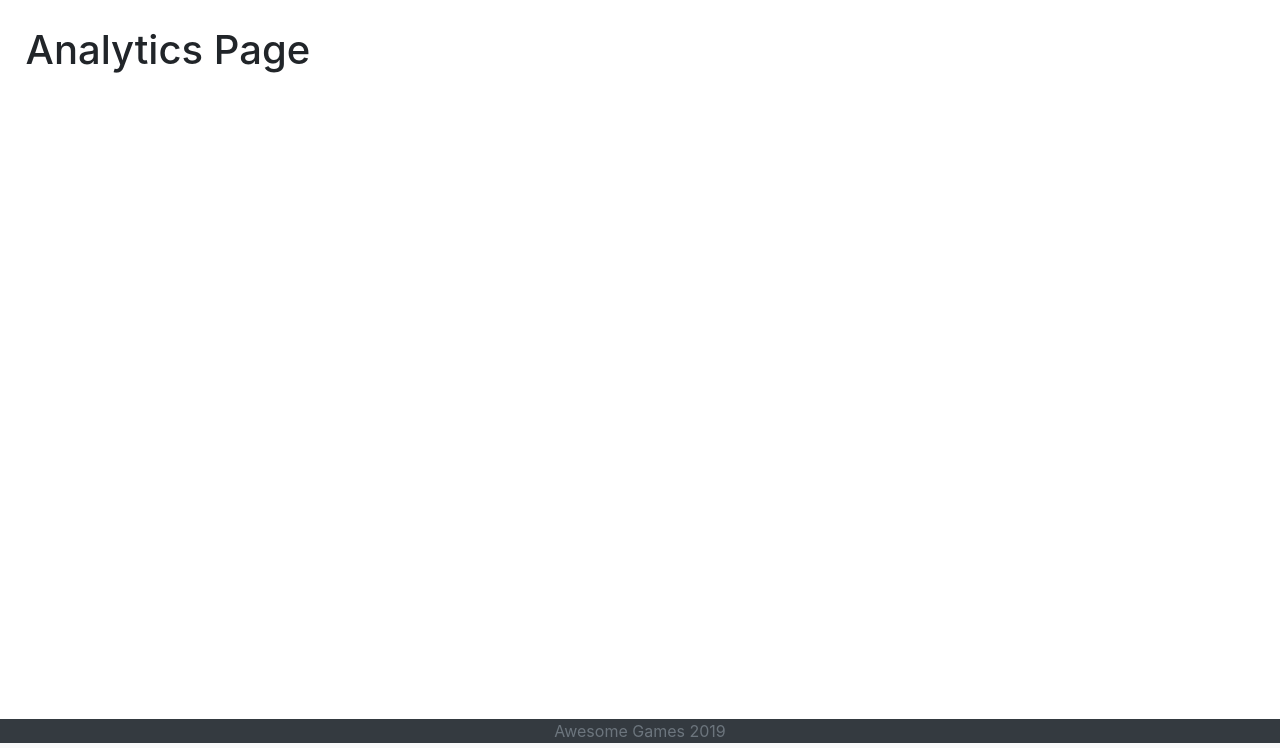
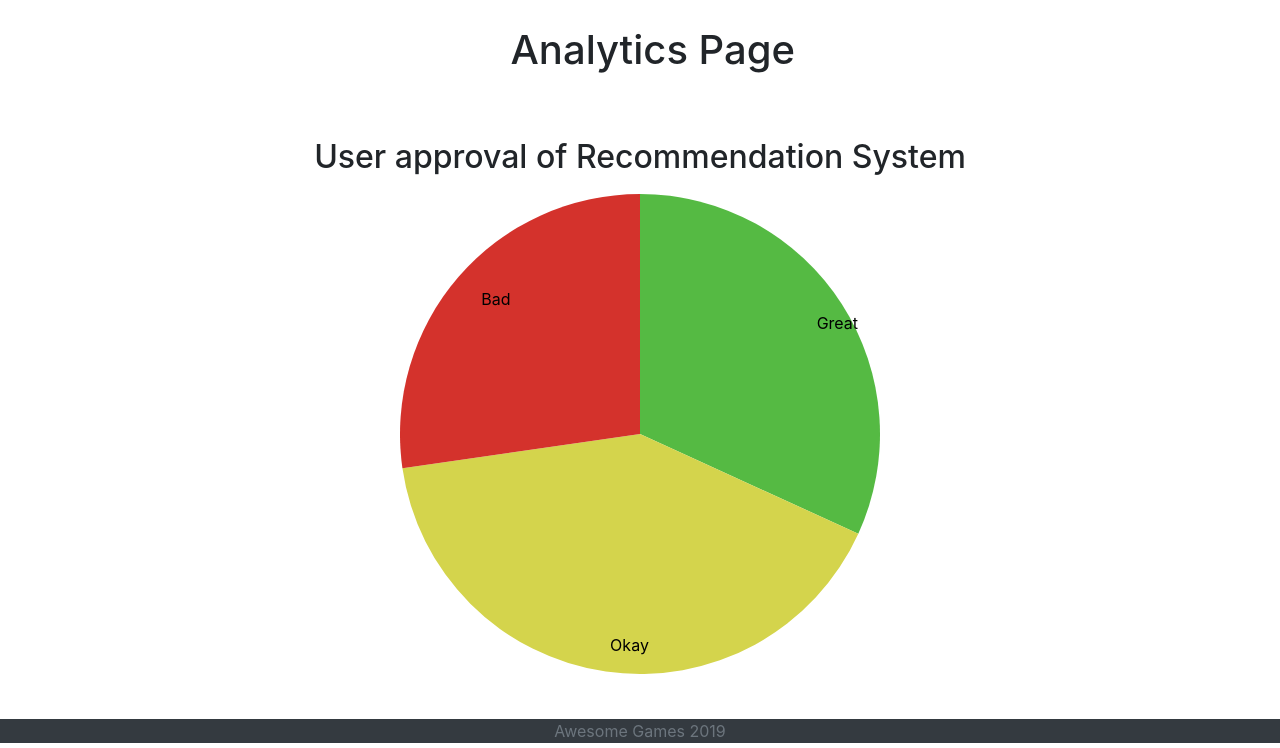
Before and after one commit to silviudev/recommender_system_capstone, a Flask app: page /analytics in a window 1280 px wide. Shown: the part 57-805 px from the top of the page. Run offline with Flask 2, Linux system fonts and the light colour scheme; a user stored in the database is signed in; data comes from the database, SQL or seed files in the repository; both versions use the stored data as it was after the commit; some libraries are stand-ins or nearby versions.

Commit message:
Recommender system opinion pie chart on analytics page complete

```diff
--- a/recommender_app.py
+++ b/recommender_app.py
@@ -98,7 +98,9 @@ def analytics():
     if(not current_user.is_authenticated or current_user.type != 'Manager'):
         flash("Access denied-only Manager accounts can access this page", 'danger')
         return redirect(url_for('home'))
-    return render_template("analytics.html")
+    feedback = dict(user_db_conn.execute("SELECT Opinion, count(*) FROM RecommenderOpinions GROUP BY opinion").fetchall())
+    #json_feedback = jsonify(feedback)
+    return render_template("analytics.html", opinions=feedback)
 
 #ACCOUNT PAGE ROUTE
 @app.route("/account")
--- a/static/styles/recommender.css
+++ b/static/styles/recommender.css
@@ -60,3 +60,7 @@
 #rec-vis{
   margin-bottom: 7%;
 }
+
+#rec-feedback-pie{
+    margin-bottom: 5%;
+}
--- a/templates/analytics.html
+++ b/templates/analytics.html
@@ -1,4 +1,57 @@
 {% extends "layout.html" %}
 {% block content %}
-    <h1>Analytics Page</h1>
+    <h1 class="text-center">Analytics Page</h1>
+    <h2 class="text-center underline">User approval of Recommendation System</h2>
+    <div class="container text-center" id="rec-feedback-pie"></div>
+
+<script type="text/javascript">
+  var op = {{ opinions | tojson }}
+
+  var data = [
+    {"label": "Great", "value": op["3"]},
+    {"label": "Okay", "value": op["2"]},
+    {"label": "Bad", "value": op["1"]},
+   ]
+
+  var width = 960,
+      height = 500,
+      radius = Math.min(width, height) / 2;
+
+  var color = d3.scaleOrdinal()
+      .range(["#55ba43", "#d4d44c", "#d4322c"]);
+
+  var arc = d3.arc()
+      .outerRadius(radius - 10)
+      .innerRadius(0);
+
+  var labelArc = d3.arc()
+      .outerRadius(radius - 40)
+      .innerRadius(radius - 40);
+
+  var pie = d3.pie()
+      .sort(null)
+      .value(function(d) { return d.value; });
+
+  var svg = d3.select("#rec-feedback-pie").append("svg")
+      .attr("width", width)
+      .attr("height", height)
+    .append("g")
+      .attr("transform", "translate(" + width / 2 + "," + height / 2 + ")");
+
+    var g = svg.selectAll(".arc")
+        .data(pie(data))
+      .enter().append("g")
+        .attr("class", "arc");
+
+    g.append("path")
+        .attr("d", arc)
+        .style("fill", function(d) { return color(d.value); });
+
+    g.append("text")
+        .attr("transform", function(d) { return "translate(" + labelArc.centroid(d) + ")"; })
+        .attr("dy", ".55em")
+        .text(function(d,i) { return data[i].label; });
+
+</script>
+<!-- <script src="{{url_for('static', filename='scripts/recAnalytics.js')}}"></script> -->
 {% endblock content%}
--- a/templates/bubblechart.html
+++ b/templates/bubblechart.html
@@ -1,7 +1,7 @@
 {% extends "layout.html" %}
 {% block content %}
   <script src="{{url_for('static', filename='scripts/visualizationHandler.js')}}" defer></script>
-  <h1 class="text-center">Popularity of Recommendations based on Number of Ratings</h1>
+  <h1 class="text-center">Popularity based on number of positive ratings</h1>
   <div class="container text-center" id="bubble">
   </div>
 {% endblock content%}
```
Also changed, not shown: data/database/Users.db.
